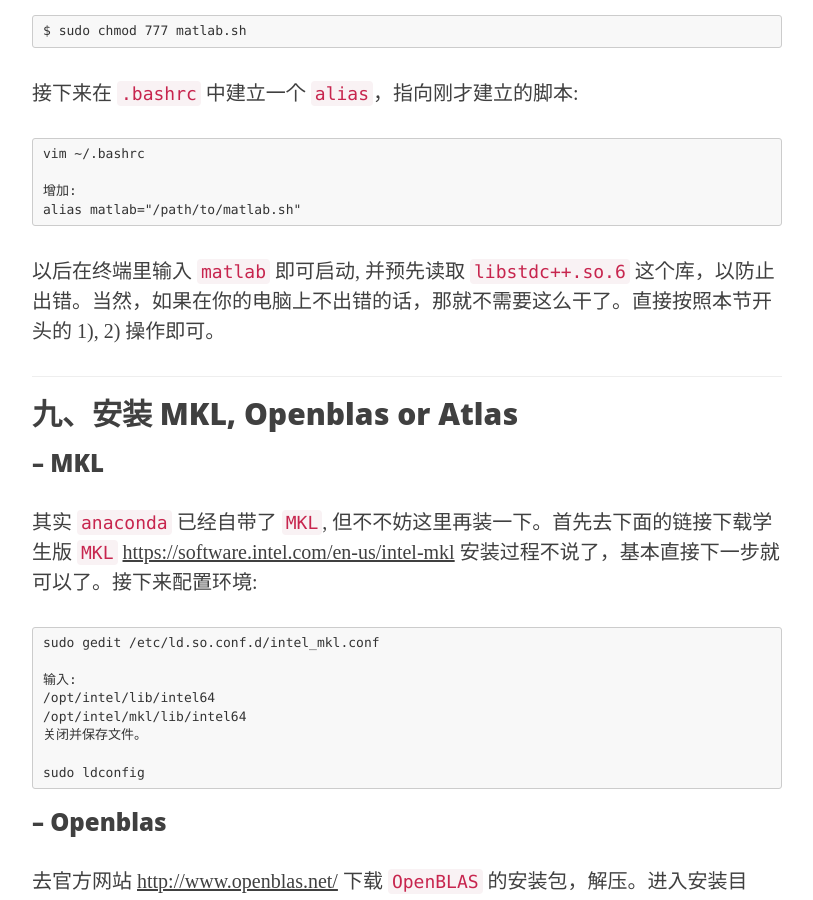
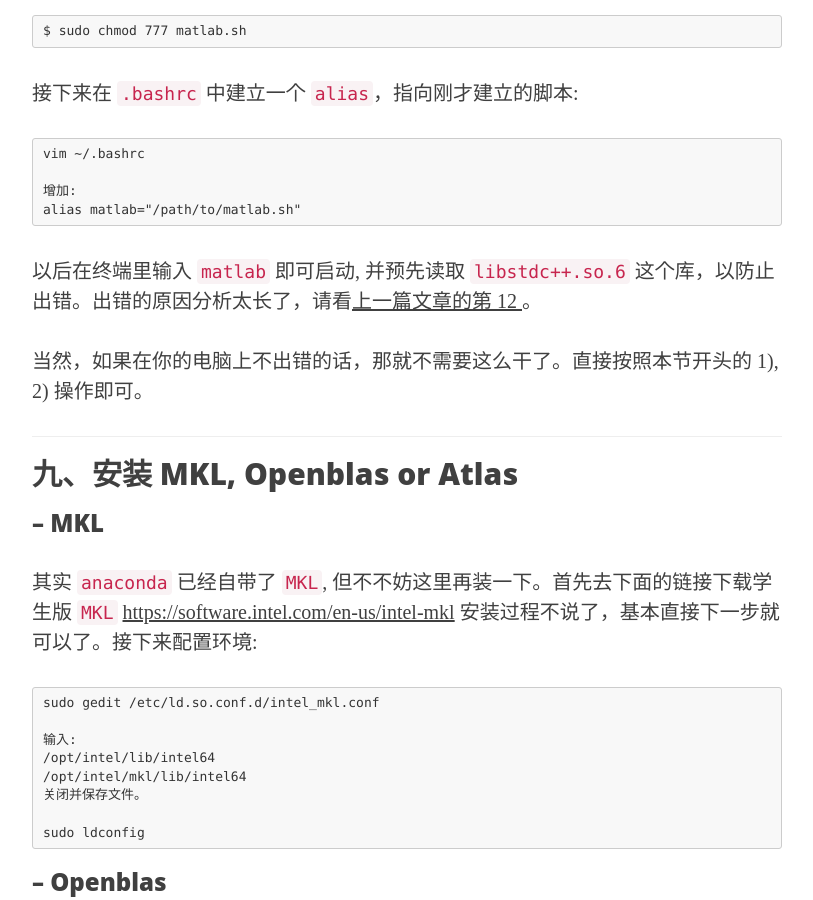
Before and after one commit to Coldmooon/coldmooon.github.io, a Jekyll site: the page built from _posts/2015-08-03-caffe_install.markdown, in a window 1280 px wide and 900 px high, scrolled down 9315 px. Shown: the whole window, without its empty margins (233-1046 px from the left). Built offline with Jekyll 4.4.1, drawn with Linux system fonts in a browser that asks for light colours; nearby versions of some CDN libraries; comment, search, counter and statistics services are not loaded.

Commit message:
add an analysis on libstdc++.so.6

````diff
--- a/_posts/2015-08-03-caffe_install.markdown
+++ b/_posts/2015-08-03-caffe_install.markdown
@@ -360,7 +360,9 @@ vim ~/.bashrc
 增加:
 alias matlab="/path/to/matlab.sh"
 ```
-以后在终端里输入 `matlab` 即可启动, 并预先读取 `libstdc++.so.6` 这个库，以防止出错。当然，如果在你的电脑上不出错的话，那就不需要这么干了。直接按照本节开头的 1), 2) 操作即可。
+以后在终端里输入 `matlab` 即可启动, 并预先读取 `libstdc++.so.6` 这个库，以防止出错。出错的原因分析太长了，请看[上一篇文章的第 12 ](http://coldmooon.github.io/2015/07/09/caffe/)。
+
+当然，如果在你的电脑上不出错的话，那就不需要这么干了。直接按照本节开头的 1), 2) 操作即可。
 
 ----------------------------
 
````
